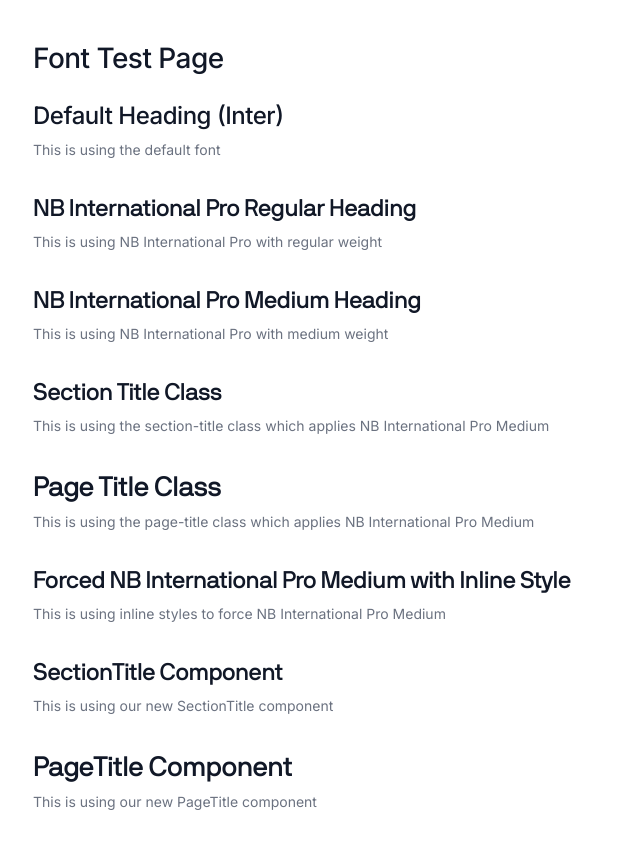
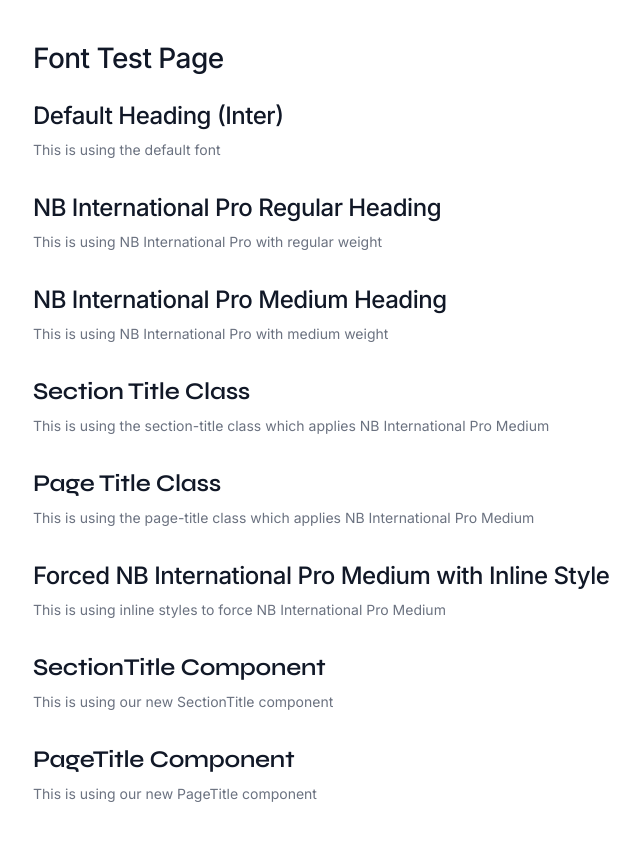
Before and after one commit to mrabdussalam/zakat-calculator, a Next.js app: page /test in a window 1280 px wide. Shown: the top 848 px of the page, without its empty margins (7-647 px from the left). Built offline with nearby package versions, Linux system fonts and the light colour scheme; no server answers.

Commit message:
UI improvements: Update fonts to Syne, adjust section titles, add Rustam Ganeyev as contributor, create test pages

```diff
--- a/src/app/about/page.tsx
+++ b/src/app/about/page.tsx
@@ -53,7 +53,7 @@
                 >
                     {/* About Header with Home button */}
                     <motion.div variants={itemVariants} className="flex justify-between items-center">
-                        <h1 className="text-3xl font-nb-international font-medium tracking-tight text-gray-900">
+                        <h1 className="page-title">
                             About
                         </h1>
                         <Link href="/" passHref>
--- a/src/app/globals.css
+++ b/src/app/globals.css
@@ -5,23 +5,9 @@
 @tailwind components;
 @tailwind utilities;
 
-@font-face {
-  font-family: 'NB International Pro';
-  src: url('/fonts/nb_international_pro_medium-webfont.ttf') format('truetype');
-  font-weight: 400;
-  font-style: normal;
-}
-
-@font-face {
-  font-family: 'NB International Pro';
-  src: url('/fonts/nb_international_pro_medium-webfont.ttf') format('truetype');
-  font-weight: 700;
-  font-style: normal;
-}
-
 :root {
   --font-inter: 'Inter', sans-serif;
-  --font-nb-international: 'NB International Pro', sans-serif;
+  --font-syne: 'Syne', sans-serif;
 }
 
 body {
@@ -146,15 +132,19 @@
     @apply text-sm text-orange-500;
   }
 
-  /* Section titles with NB International Pro font */
+  /* Section titles with Syne font */
   .section-title {
     @apply text-2xl font-medium text-gray-900 tracking-tight;
-    font-family: var(--font-nb-international), sans-serif !important;
+    font-family: var(--font-syne), sans-serif !important;
+    font-weight: 600 !important;
+    letter-spacing: -0.01em;
   }
 
   .page-title {
-    @apply text-3xl font-medium text-gray-900 tracking-tight;
-    font-family: var(--font-nb-international), sans-serif !important;
+    @apply text-2xl font-medium text-gray-900 tracking-tight;
+    font-family: var(--font-syne), sans-serif !important;
+    font-weight: 600 !important;
+    letter-spacing: -0.01em;
   }
 }
 
--- a/src/app/layout.tsx
+++ b/src/app/layout.tsx
@@ -1,4 +1,4 @@
-import { Inter } from "next/font/google";
+import { Inter, Syne } from "next/font/google";
 import "./globals.css";
 import { Analytics } from "@/components/Analytics";
 import type { Metadata } from "next";
@@ -8,7 +8,6 @@
 import { ToastInitializer } from "@/components/ui/toast-initializer";
 import { ClientHydration } from "@/components/ui/ClientHydration";
 import { ClientDebugger } from "@/components/ui/ClientDebugger";
-import localFont from "next/font/local";
 import { HydrationGuard } from '@/components/ui/HydrationGuard'
 import { HydrationStatus } from '@/components/ui/HydrationStatus'
 import { HydrationTester } from '@/components/ui/HydrationTester'
@@ -25,11 +24,20 @@
   subsets: ["latin"],
   display: "swap",
   variable: "--font-inter",
+  weight: ["400", "500", "600", "700"],
+});
+
+const syne = Syne({
+  subsets: ["latin"],
+  display: "swap",
+  variable: "--font-syne",
+  weight: ["400", "500", "600", "700", "800"],
 });
 
 // Log fonts for debugging
 console.log('Font variables:', {
-  inter: inter.variable
+  inter: inter.variable,
+  syne: syne.variable
 });
 
 export const metadata: Metadata = {
@@ -64,7 +72,7 @@
           }}
         />
       </head>
-      <body className={`${inter.variable} antialiased`}>
+      <body className={`${inter.variable} ${syne.variable} antialiased`}>
         <ClientHydration />
         <HydrationGuard fallback={
           <div className="flex h-screen w-full items-center justify-center">
--- a/src/app/page.tsx
+++ b/src/app/page.tsx
@@ -134,7 +134,7 @@
         >
           {/* Hero Section with About button */}
           <motion.div variants={itemVariants} className="flex justify-between items-center">
-            <h1 className="text-3xl font-nb-international font-medium tracking-tight text-gray-900">
+            <h1 className="page-title">
               Zakat Calculator
             </h1>
             <div className="flex items-center gap-2">
@@ -164,7 +164,6 @@
           {/* Currency Selection */}
           <motion.div variants={itemVariants} className="space-y-4">
             <div className="space-y-1">
-              <h2 className="text-xl font-medium tracking-tight text-gray-900">Select Your Currency</h2>
               <p className="text-sm text-gray-600">Choose the currency you'll use for calculations</p>
             </div>
 
@@ -285,6 +284,15 @@
               >
                 Asim Zahid
               </a>
+              ,{" "}
+              <a
+                href="https://github.com/rganeyev"
+                target="_blank"
+                rel="noopener noreferrer"
+                className="text-blue-600 text-xs"
+              >
+                Rustam Ganeyev
+              </a>
             </p>
           </motion.div>
 
--- /dev/null
+++ b/src/app/test-crypto/page.tsx
@@ -0,0 +1,175 @@
+"use client"
+
+import { useState, useEffect } from 'react'
+import { Button } from '@/components/ui/button'
+import { CurrencySelector } from '@/components/ui/CurrencySelector'
+import { formatCurrency } from '@/lib/utils/currency'
+
+export default function TestCryptoPage() {
+    const [selectedCurrency, setSelectedCurrency] = useState('USD')
+    const [cryptoPrices, setCryptoPrices] = useState<Record<string, number | null>>({})
+    const [isLoading, setIsLoading] = useState(false)
+    const [error, setError] = useState<string | null>(null)
+
+    // List of cryptocurrencies to test
+    const cryptoList = ['BTC', 'ETH', 'USDT', 'BNB', 'SOL']
+
+    const fetchCryptoPrices = async () => {
+        setIsLoading(true)
+        setError(null)
+
+        const results: Record<string, number | null> = {}
+
+        try {
+            // Fetch prices for each cryptocurrency
+            for (const crypto of cryptoList) {
+                try {
+                    console.log(`Fetching ${crypto} price in ${selectedCurrency}`)
+                    const response = await fetch(`/api/prices/crypto?symbol=${crypto}&currency=${selectedCurrency}`)
+
+                    if (!response.ok) {
+                        throw new Error(`API returned ${response.status} for ${crypto}`)
+                    }
+
+                    const data = await response.json()
+                    console.log(`Response for ${crypto}:`, data)
+
+                    // Check if we got a valid price
+                    if (data && typeof data.price === 'number') {
+                        results[crypto] = data.price
+                    } else {
+                        results[crypto] = null
+                        console.error(`Invalid price data for ${crypto}:`, data)
+                    }
+                } catch (err) {
+                    console.error(`Error fetching ${crypto} price:`, err)
+                    results[crypto] = null
+                }
+            }
+
+            setCryptoPrices(results)
+        } catch (err) {
+            console.error('Error in fetchCryptoPrices:', err)
+            setError('Failed to fetch cryptocurrency prices')
+        } finally {
+            setIsLoading(false)
+        }
+    }
+
+    // Fetch prices when currency changes
+    useEffect(() => {
+        fetchCryptoPrices()
+    }, [selectedCurrency])
+
+    return (
+        <div className="container mx-auto p-6 max-w-3xl">
+            <h1 className="text-2xl font-bold mb-6">Cryptocurrency Conversion Test</h1>
+
+            <div className="bg-slate-50 p-4 rounded-md border mb-6">
+                <h2 className="text-lg font-medium mb-3">Select Currency</h2>
+                <div className="w-full max-w-xs">
+                    <CurrencySelector
+                        onChange={(value) => setSelectedCurrency(value)}
+                    />
+                </div>
+            </div>
+
+            <div className="bg-slate-50 p-4 rounded-md border mb-6">
+                <div className="flex justify-between items-center mb-4">
+                    <h2 className="text-lg font-medium">Cryptocurrency Prices</h2>
+                    <Button
+                        onClick={fetchCryptoPrices}
+                        disabled={isLoading}
+                    >
+                        {isLoading ? 'Loading...' : 'Refresh Prices'}
+                    </Button>
+                </div>
+
+                {error && (
+                    <div className="p-3 mb-4 bg-red-100 text-red-700 rounded">
+                        {error}
+                    </div>
+                )}
+
+                <div className="overflow-x-auto">
+                    <table className="w-full border-collapse">
+                        <thead>
+                            <tr className="bg-slate-200">
+                                <th className="p-2 text-left">Cryptocurrency</th>
+                                <th className="p-2 text-left">Symbol</th>
+                                <th className="p-2 text-left">Price in {selectedCurrency}</th>
+                                <th className="p-2 text-left">Status</th>
+                            </tr>
+                        </thead>
+                        <tbody>
+                            {cryptoList.map(crypto => {
+                                const price = cryptoPrices[crypto]
+                                const status = isLoading
+                                    ? 'Loading...'
+                                    : price === null
+                                        ? 'Failed'
+                                        : 'Success'
+
+                                return (
+                                    <tr key={crypto} className="border-b">
+                                        <td className="p-2 font-medium">{getCryptoName(crypto)}</td>
+                                        <td className="p-2">{crypto}</td>
+                                        <td className="p-2">
+                                            {price !== null && price !== undefined
+                                                ? formatCurrency(price, selectedCurrency)
+                                                : 'N/A'}
+                                        </td>
+                                        <td className="p-2">
+                                            <span className={`px-2 py-1 rounded text-xs ${getStatusColor(status)}`}>
+                                                {status}
+                                            </span>
+                                        </td>
+                                    </tr>
+                                )
+                            })}
+                        </tbody>
+                    </table>
+                </div>
+            </div>
+
+            <div className="bg-slate-50 p-4 rounded-md border">
+                <h2 className="text-lg font-medium mb-3">Debug Information</h2>
+                <div className="bg-slate-100 p-3 rounded text-sm font-mono whitespace-pre-wrap overflow-x-auto">
+                    {JSON.stringify({ selectedCurrency, cryptoPrices }, null, 2)}
+                </div>
+            </div>
+        </div>
+    )
+}
+
+// Helper function to get cryptocurrency name
+function getCryptoName(symbol: string): string {
+    const names: Record<string, string> = {
+        BTC: 'Bitcoin',
+        ETH: 'Ethereum',
+        USDT: 'Tether',
+        BNB: 'Binance Coin',
+        SOL: 'Solana',
+        XRP: 'Ripple',
+        ADA: 'Cardano',
+        DOGE: 'Dogecoin',
+        AVAX: 'Avalanche',
+        DOT: 'Polkadot'
+    }
+
+    return names[symbol] || symbol
+}
+
+// Helper function to get status color
+function getStatusColor(status: string): string {
+    switch (status) {
+        case 'Success':
+            return 'bg-green-100 text-green-800'
+        case 'Failed':
+            return 'bg-red-100 text-red-800'
+        case 'Loading...':
+            return 'bg-blue-100 text-blue-800'
+        default:
+            return 'bg-gray-100 text-gray-800'
+    }
+}
```
Also changed, not shown: src/app/dashboard/page.tsx (+5 -5 lines).
